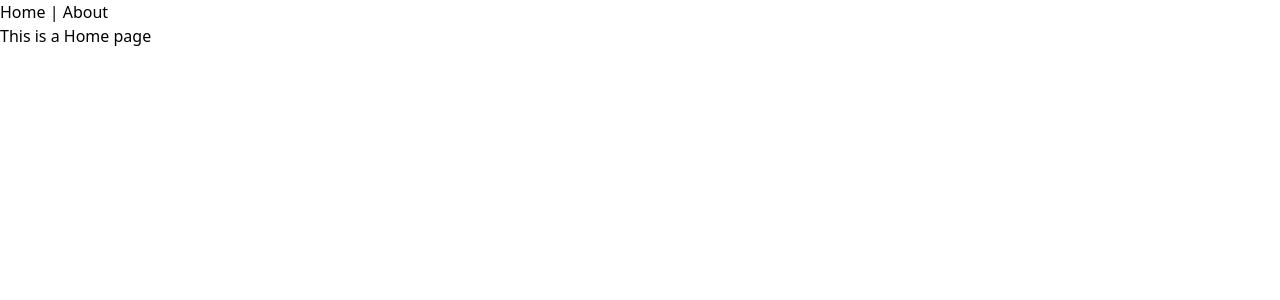
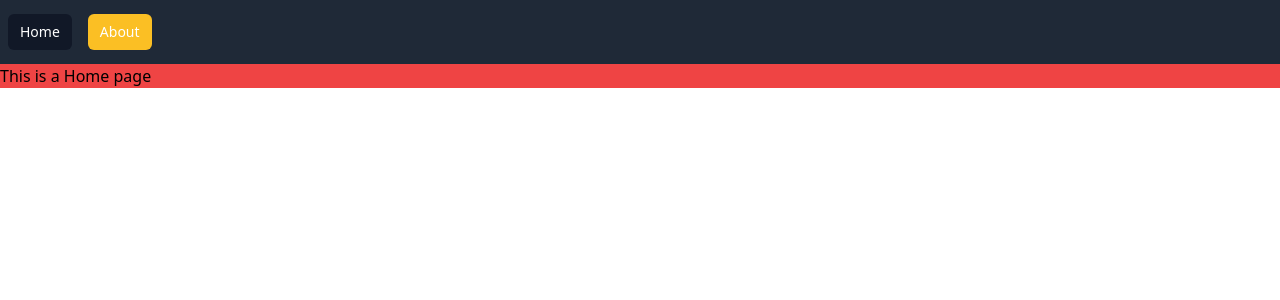
Before and after one commit to Mgm-source/Project-GameTheory, a Vue app in the folder spatial-webapp/: page / in a window 1280 px wide. Shown: the top 300 px of the page. Built offline with nearby package versions, Linux system fonts and the light colour scheme.

Commit message:
Parent state navigation bar css

```diff
--- a/spatial-webapp/src/App.vue
+++ b/spatial-webapp/src/App.vue
@@ -1,8 +1,14 @@
 <template>
-  <div>
-      <router-link :to="{name : 'Home' }">Home</router-link> |
-      <router-link :to="{name : 'About' }">About</router-link>
-  </div>
+  <nav class="bg-gray-800">
+    <div class="px-2">
+      <div class="relative flex items-center justify-between h-16">
+            <div class="flex space-x-4">
+              <router-link class="bg-gray-900 text-white px-3 py-2 rounded-md text-sm font-medium" :to="{name : 'Home' }">Home</router-link>
+              <router-link class="bg-yellow-400 text-white px-3 py-2 rounded-md text-sm font-medium" :to="{name : 'About' }">About</router-link>
+            </div>
+      </div>
+    </div>
+  </nav>
 
   <router-view>
   </router-view>
--- a/spatial-webapp/src/views/Home.vue
+++ b/spatial-webapp/src/views/Home.vue
@@ -7,7 +7,7 @@
   <meta name="viewport" content="width=device-width, initial-scale=1.0">
 </head>
 <body>
-    <div class="home">
+    <div class="g-teal-500 md:bg-red-500 lg:bg-teal-500">
       <h1>This is a Home page</h1>
   </div>
 </body>
```
Also changed, not shown: spatial-webapp/src/main.js (+5 -5 lines).
